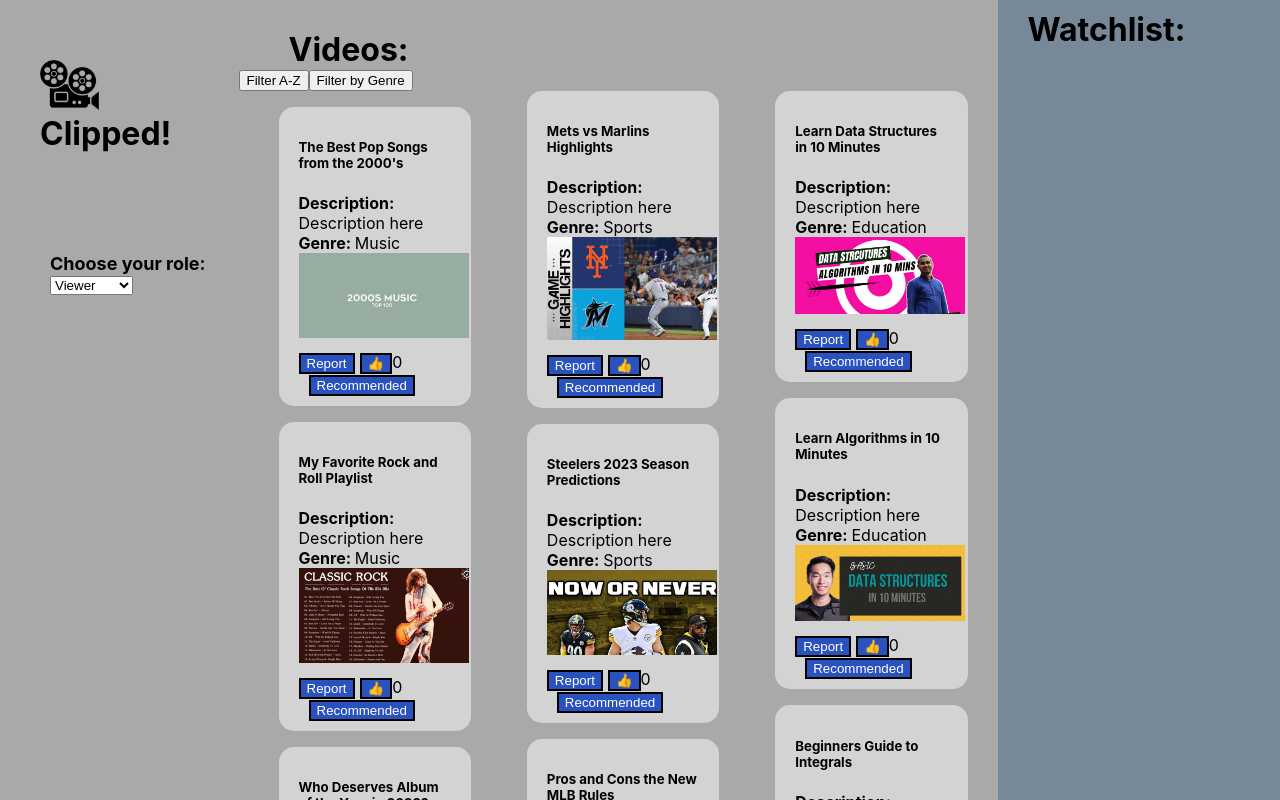
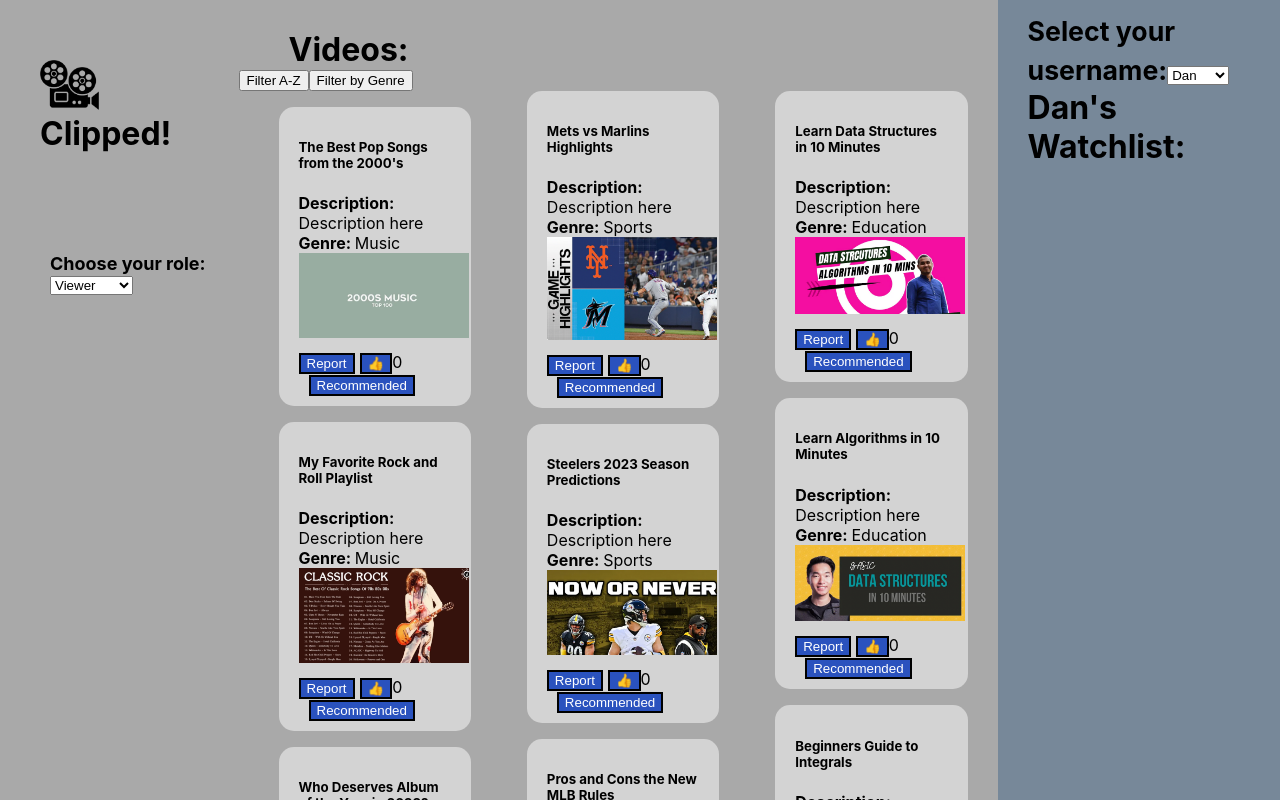
Before and after one commit to jameskrienen/CISC-275-Final-Project, a React (Create React App) app: page / in a window 1280 px wide. Shown: the top 800 px of the page. Built offline with nearby package versions, Linux system fonts and the light colour scheme.

Commit message:
working on implementing functionalities of different watchlists

```diff
--- a/src/components/DragDrop.tsx
+++ b/src/components/DragDrop.tsx
@@ -6,14 +6,16 @@ import { Video } from "../interfaces/VideoInterface";
 import { VIDEOS } from "./allVideos";
 import { Button, Col, Form, Row } from "react-bootstrap";
 import "./DragDrop.css";
+import { Viewer } from "../interfaces/ViewerInterface";
 import { Creator } from "../interfaces/CreatorInterface";
 import { Moderator } from "../interfaces/ModeratorInterface";
 import placeholderimage from "../placeholder.jpeg";
 
 function DragDrop({ role }: { role: string }): JSX.Element {
-    //const users = ["Dan", "Jess", "James"];
+    const viewers = ["Dan", "Jess", "James"];
     const creators = ["Dan", "Jess", "James"];
     const moderators = ["Dan", "Jess", "James"];
+
     const [currentModerator, setCurrentModerator] = useState<Moderator>({
         review_list: []
     });
@@ -23,9 +25,50 @@ function DragDrop({ role }: { role: string }): JSX.Element {
         flaggedVideos: [],
         blockedUsers: []
     });
-    const [currentUser, setCurrentUser] = useState<string>("Dan");
+    const [currentUser, setCurrentUser] = useState<string>("");
     const [allVideos, setAllVideos] = useState<Video[]>(VIDEOS);
     const [watchList, setWatchList] = useState<Video[]>([]);
+
+    const [currentViewer, setCurrentViewer] = useState<Viewer>({
+        username: "Dan",
+        watchlist: []
+    });
+    function updateViewer(event: React.ChangeEvent<HTMLSelectElement>) {
+        //console.log(currentViewer);
+        //setCurrentUser(event.target.value);
+        setCurrentViewer({
+            username: event.target.value,
+            watchlist: watchList
+        });
+        //setWatchList(currentViewer.watchlist);
+        //if (role === "viewer") {
+
+        /*setCurrentUser(event.target.value);
+
+            if (currentViewer.username !== currentUser) {
+                setWatchList([]);
+            } else {
+                setWatchList(currentViewer.watchlist);
+            }
+*/
+        //setCurrentUser(currentViewer.username);
+        //console.log("watchlist", watchList);
+        //console.log("currentViewer", currentViewer);
+        //console.log("currentUser", currentUser); //console.log("currentUser", currentUser);
+
+        //let count = 0;
+        /*while (currentViewer.username !== currentUser) {
+                deleteFromWatchList(currentViewer.watchlist[count]);
+                count++;
+                if (currentViewer.watchlist.length === 0) {
+                    setCurrentUser(currentViewer.username);
+                }
+            }*/
+        //console.log(currentViewer);
+        //console.log(role);
+        //console.log("currentUser" + currentUser);
+        //}
+    }
 
     const [uploadMode, setUploadMode] = useState<boolean>(false);
     function updateMode(event: React.ChangeEvent<HTMLInputElement>) {
@@ -149,11 +192,14 @@ function DragDrop({ role }: { role: string }): JSX.Element {
 
     function updateWatchList(toEdit: Video) {
         const vidNames = watchList.map((video: Video) => video.name);
+        //console.log(vidNames);
         if (vidNames.includes(toEdit.name)) {
             const newVideos = watchList.map((video: Video) => {
                 return video.name === toEdit.name ? toEdit : video;
             });
-            setWatchList(newVideos);
+            //console.log("newVideos", newVideos);
+            setCurrentViewer({ ...currentViewer, watchlist: newVideos });
+            setWatchList(currentViewer.watchlist);
         }
     }
 
@@ -161,9 +207,53 @@ function DragDrop({ role }: { role: string }): JSX.Element {
         const videoToAdd = allVideos.filter(
             (video: Video) => name === video.name
         );
-        setWatchList((watchList) => [...watchList, videoToAdd[0]]);
+        if (videoToAdd.length > 0) {
+            setWatchList((watchList) => [...watchList, videoToAdd[0]]);
+            //console.log("addVideoToWatch", watchList);
+        }
     }
 
+    /* function updateWatchList(toEdit: Video) {
+        const vidNames = watchList.map((video: Video) => video.name);
+
+        if (vidNames.includes(toEdit.name)) {
+            const newVideos = watchList.map((video: Video) => {
+                return video.name === toEdit.name ? toEdit : video;
+            });
+            setWatchList(newVideos);
+        }
+
+        /*if (vidNames.includes(toEdit.name)) {
+            const newVideos = currentViewer.watchlist.map((video: Video) => {
+                return video.name === toEdit.name ? toEdit : video;
+            });
+            setWatchList(newVideos);
+            setCurrentViewer({ ...currentViewer, watchlist: newVideos });
+        }
+    }
+
+    function addVideoToWatchlist(name: string) {
+        const videoToAdd = allVideos.filter(
+            (video: Video) => name === video.name
+        );
+        //console.log("video", videoToAdd);
+        //if (currentViewer.username === viewer.username) {
+        //setWatchList(currentViewer.watchlist);
+        if (videoToAdd.length > 0) {
+            setWatchList([...watchList, videoToAdd[0]]);
+            //console.log(watchList);
+        }
+        //}
+        //const newViewer = { ...currentViewer, watchlist: watchList };
+        /*console.log(watchList);
+        //const watchListWithNewVid = ;
+        setWatchList([...watchList, videoToAdd[0]]);
+        console.log("new", watchList);
+        setCurrentViewer({ ...currentViewer });
+        console.log("viewer", currentViewer);
+        //setCurrentViewer(newViewer);
+    }
+*/
     function updateUser(event: React.ChangeEvent<HTMLInputElement>) {
         setCurrentUser(event.target.value);
     }
@@ -272,11 +362,36 @@ function DragDrop({ role }: { role: string }): JSX.Element {
                                         fontSize: "xx-large"
                                     }}
                                 >
-                                    Watchlist:
+                                    <div>
+                                        <Form.Group controlId="currentViewer">
+                                            <Form.Label>
+                                                <small>
+                                                    Select your username:
+                                                </small>
+                                            </Form.Label>
+                                            <Form.Select
+                                                value={currentViewer.username}
+                                                onChange={updateViewer}
+                                            >
+                                                {viewers.map(
+                                                    (username: string) => (
+                                                        <option
+                                                            key={username}
+                                                            value={username}
+                                                        >
+                                                            {username}
+                                                        </option>
+                                                    )
+                                                )}
+                                            </Form.Select>
+                                        </Form.Group>
+                                    </div>
+                                    {currentViewer.username}
+                                    {"'s"} Watchlist:
                                 </div>
                                 {watchList.map((video: Video) => {
                                     return (
-                                        <div key="viewer">
+                                        <div key={video.name}>
                                             <VideoComponent
                                                 key={`${video.likes}-${video.isReported}-${video.wantRecommended}`}
                                                 name={video.name}
--- a/src/components/VideoComponent.tsx
+++ b/src/components/VideoComponent.tsx
@@ -2,6 +2,7 @@ import React, { useState } from "react";
 import { Button } from "react-bootstrap";
 import { useDrag } from "react-dnd";
 import { Video } from "../interfaces/VideoInterface";
+//import { Viewer } from "../interfaces/ViewerInterface";
 
 function VideoComponent({
     name,
```
